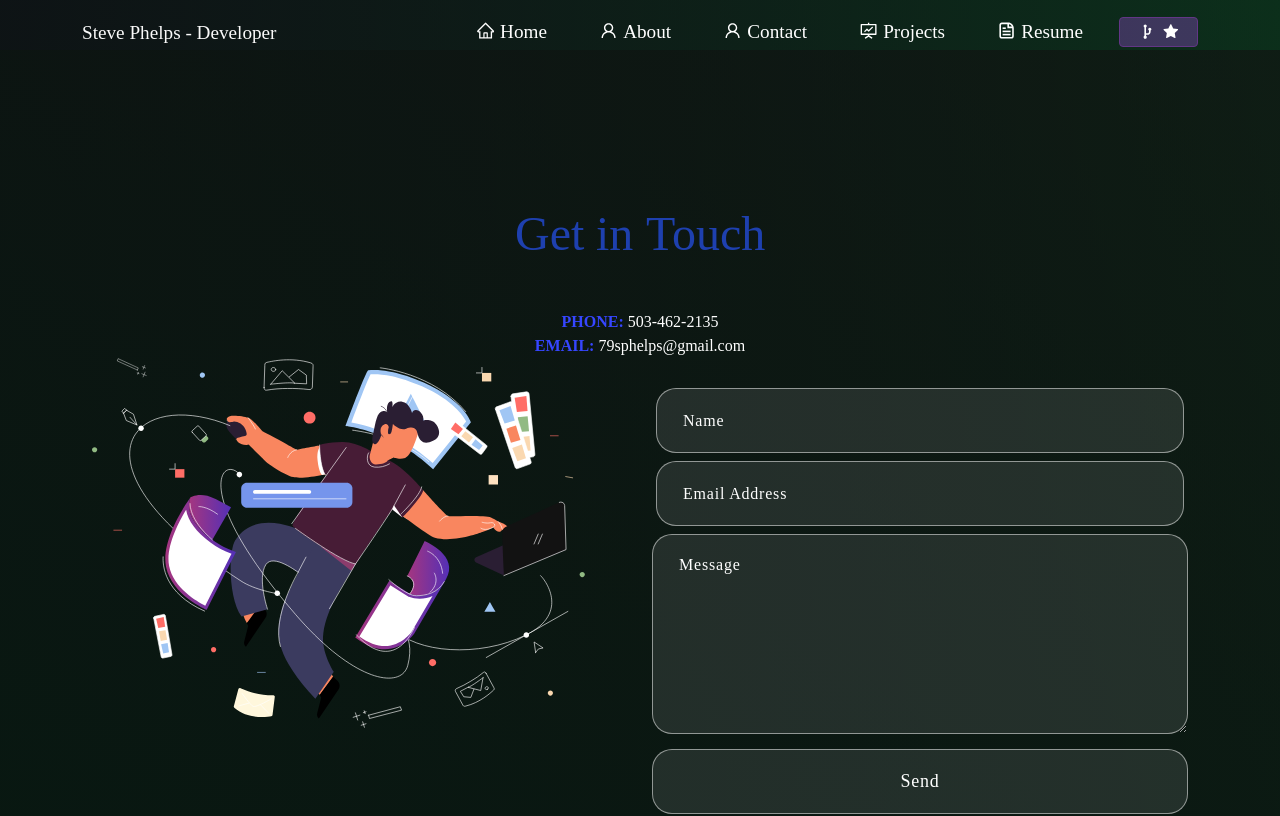
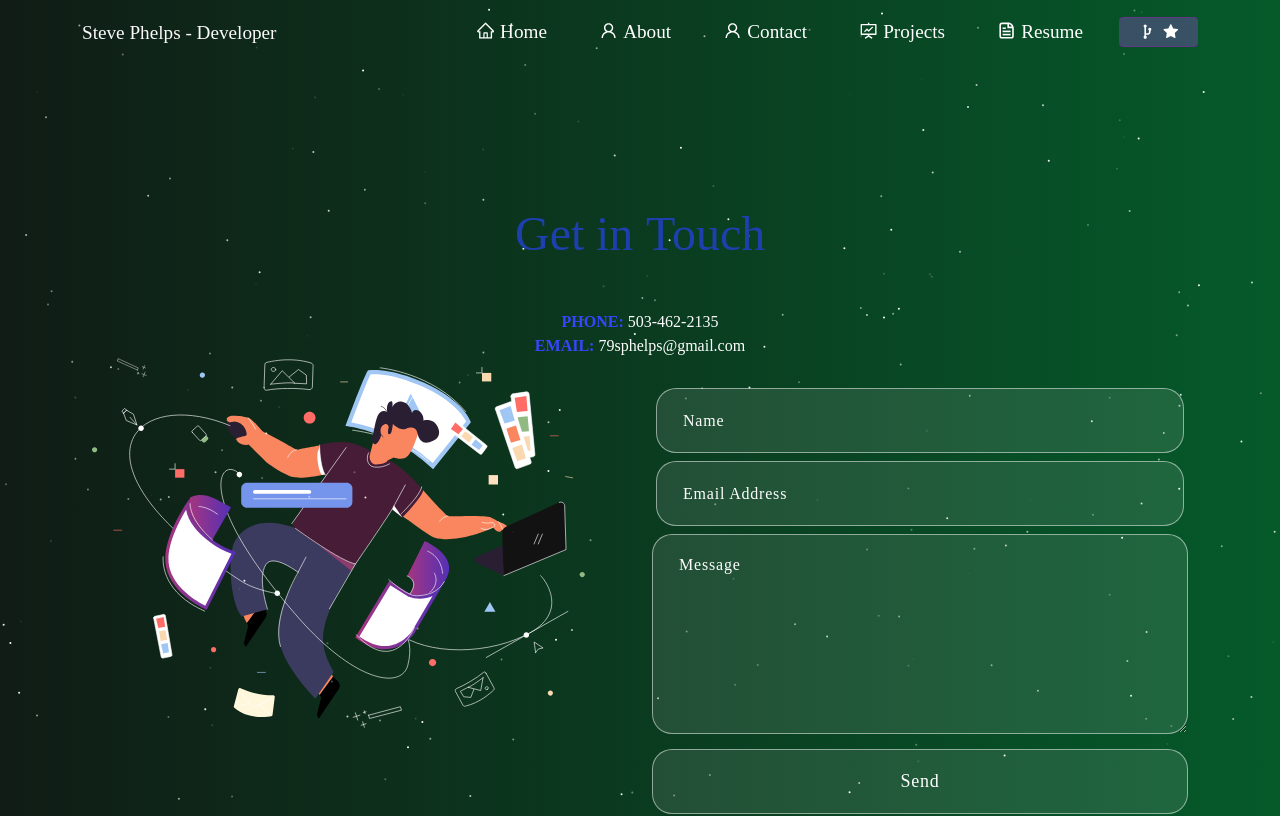
Before and after one commit to 79sphelps/steve-phelps, a React (Create React App) app: page /contact in a window 1280 px wide. Shown: the top 816 px of the page. Built offline with nearby package versions, Linux system fonts and the light colour scheme.

Commit message:
Updating additional color stylings

```diff
--- a/src/components/Contact/Contact.css
+++ b/src/components/Contact/Contact.css
@@ -1,8 +1,8 @@
 .contact {
   /* background: linear-gradient(90.21deg, #AA367C -5.91%, #4A2FBD 111.58%); */
-  background: linear-gradient(to bottom left,
+  /* background: linear-gradient(to bottom left,
       rgba(17, 16, 16, 0.582),
-      rgba(8, 24, 17, 0.904));
+      rgba(8, 24, 17, 0.904)); */
   padding: 50px 0 50px 0;
 }
 
--- a/src/components/Contact/Contact.js
+++ b/src/components/Contact/Contact.js
@@ -1,6 +1,6 @@
 import React from "react";
 import { Container, Row, Col } from "react-bootstrap";
-// import Particle from "../Particle";
+import Particle from "../Particle";
 import { useState } from "react";
 import emailjs from "@emailjs/browser";
 import TrackVisibility from "react-on-screen";
@@ -62,7 +62,7 @@ const ContactForm = () => {
   return (
     <section className="contact" id="contact">
       <Container fluid className="about-section">
-        {/* <Particle /> */}
+        <Particle />
         <Container>
           <Row style={{ justifyContent: "center", padding: "10px" }}>
             {/* <h1>Get in Touch</h1> */}
--- a/src/index.css
+++ b/src/index.css
@@ -10,5 +10,7 @@ body {
   -webkit-font-smoothing: antialiased;
   -moz-osx-font-smoothing: grayscale;
   /* background-image: linear-gradient(to left, rgb(27 20 41), rgb(20 15 35)); */
-  background-image: linear-gradient(to left, rgb(5, 90, 42), rgb(20 15 35));
+  /* background-image: linear-gradient(to left, rgb(5, 90, 42), rgb(20 15 35)); */
+  background-image: linear-gradient(to left, rgb(5, 90, 42), rgb(16, 28, 21));
+  /* background-image: linear-gradient(to left, #708238, rgb(20 15 35)); */
 }
--- a/src/style.css
+++ b/src/style.css
@@ -64,13 +64,15 @@ button:focus {
 
 /* Handle */
 ::-webkit-scrollbar-thumb {
-  background: rgba(178, 121, 216, 0.959);
+  /* background: rgba(178, 121, 216, 0.959); */
+  background: #3146ff;
   border-radius: 12px;
 }
 
 /* Handle on hover */
 ::-webkit-scrollbar-thumb:hover {
-  background: rgba(222, 130, 235, 0.911);
+  /* background: rgba(222, 130, 235, 0.911); */
+  background: #3146ff;
   border-radius: 12px;
 }
 
@@ -502,7 +504,7 @@ button:focus {
   position: relative !important;
   padding-top: 150px !important;
   padding-bottom: 30px !important;
-  background-image: var(--section-background-color) !important;
+  /* background-image: var(--section-background-color) !important; */
 }
 
 .project-card {
@@ -600,7 +602,7 @@ button:focus {
   position: relative !important;
   padding-top: 150px !important;
   padding-bottom: 30px !important;
-  background-image: var(--section-background-color) !important;
+  /* background-image: var(--section-background-color) !important; */
   color: white !important;
 }
 
```
